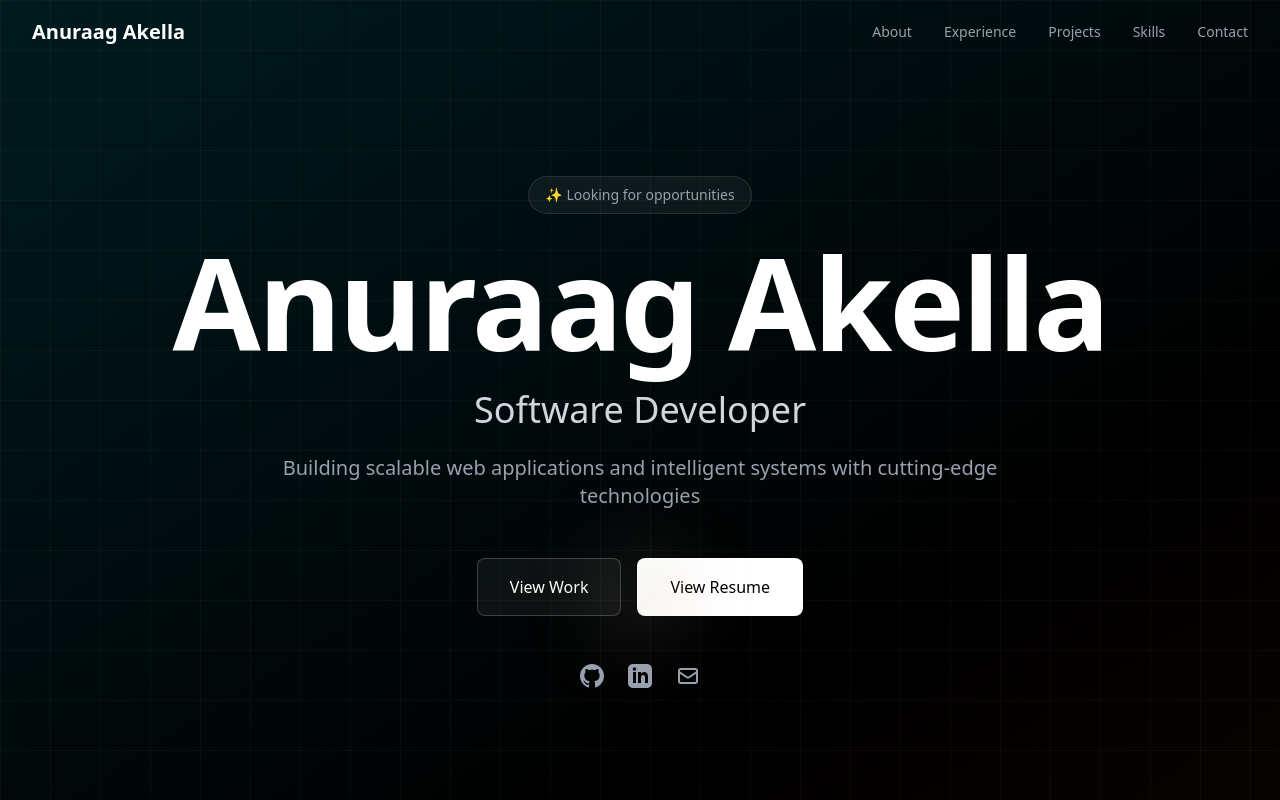
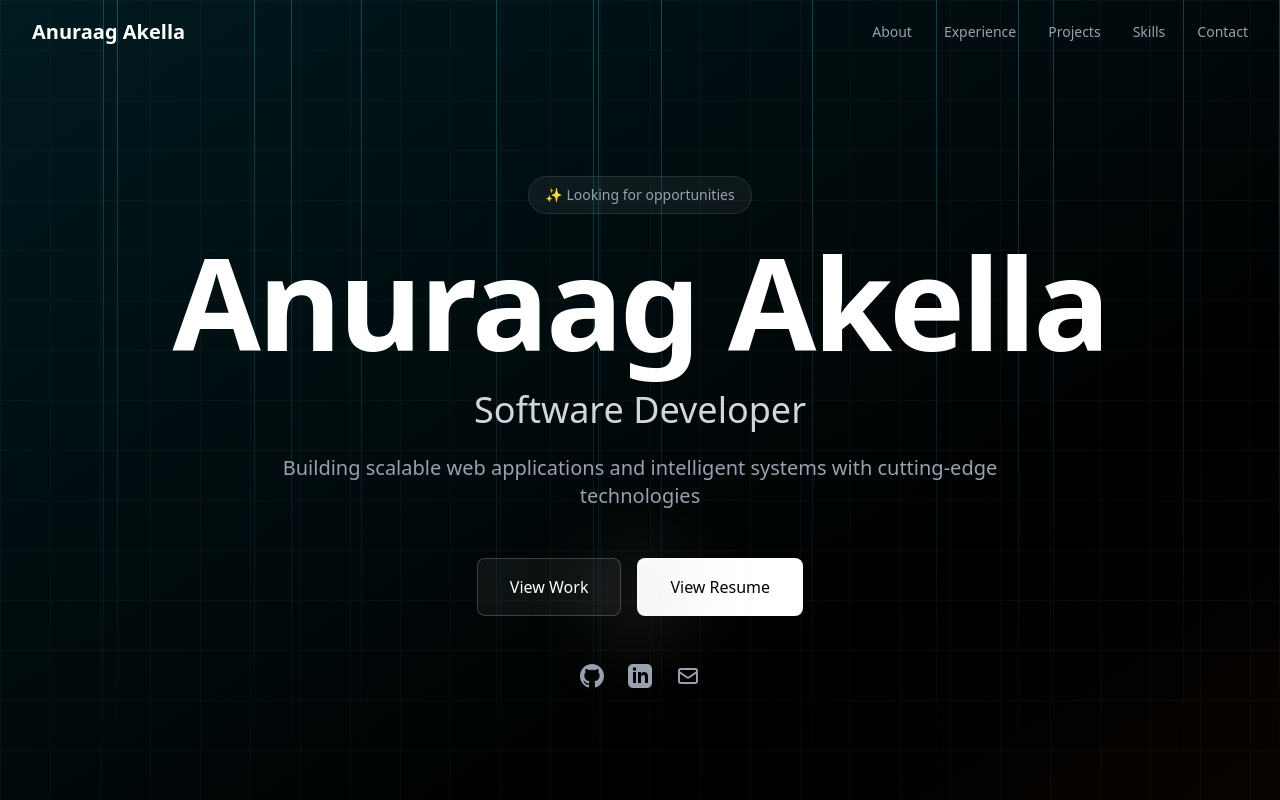
Before and after one commit to Anuraag03/portfolio, a Next.js app in the folder my-portfolio/: page / in a window 1280 px wide. Shown: the top 800 px of the page. Built offline with nearby package versions, Linux system fonts and the light colour scheme.

Commit message:
Updated page.tsx

```diff
--- a/my-portfolio/src/app/page.tsx
+++ b/my-portfolio/src/app/page.tsx
@@ -156,6 +156,7 @@ export default function Home() {
           }
         }
 
+
         .animate-fade-in-up {
           animation: fadeInUp 0.8s ease-out forwards;
         }
@@ -203,6 +204,18 @@ export default function Home() {
       <div className="fixed inset-0 z-0">
         <div className="absolute inset-0 bg-gradient-to-br from-cyan-500/20 via-transparent to-orange-500/10 animate-gradient"></div>
         <div className="absolute inset-0 grid-background"></div>
+      </div>
+      <div className="absolute inset-0 pointer-events-none z-10">
+        {[...Array(15)].map((_, idx) => (
+          <div
+            key={idx}
+            className="absolute w-px h-full bg-gradient-to-b from-cyan-400/30 to-transparent animate-beam"
+            style={{
+              left: `${Math.random() * 100}%`,
+              animationDelay: `${Math.random() * 3}s`,
+            }}
+          ></div>
+        ))}
       </div>
 
       {/* Navigation */}
```
